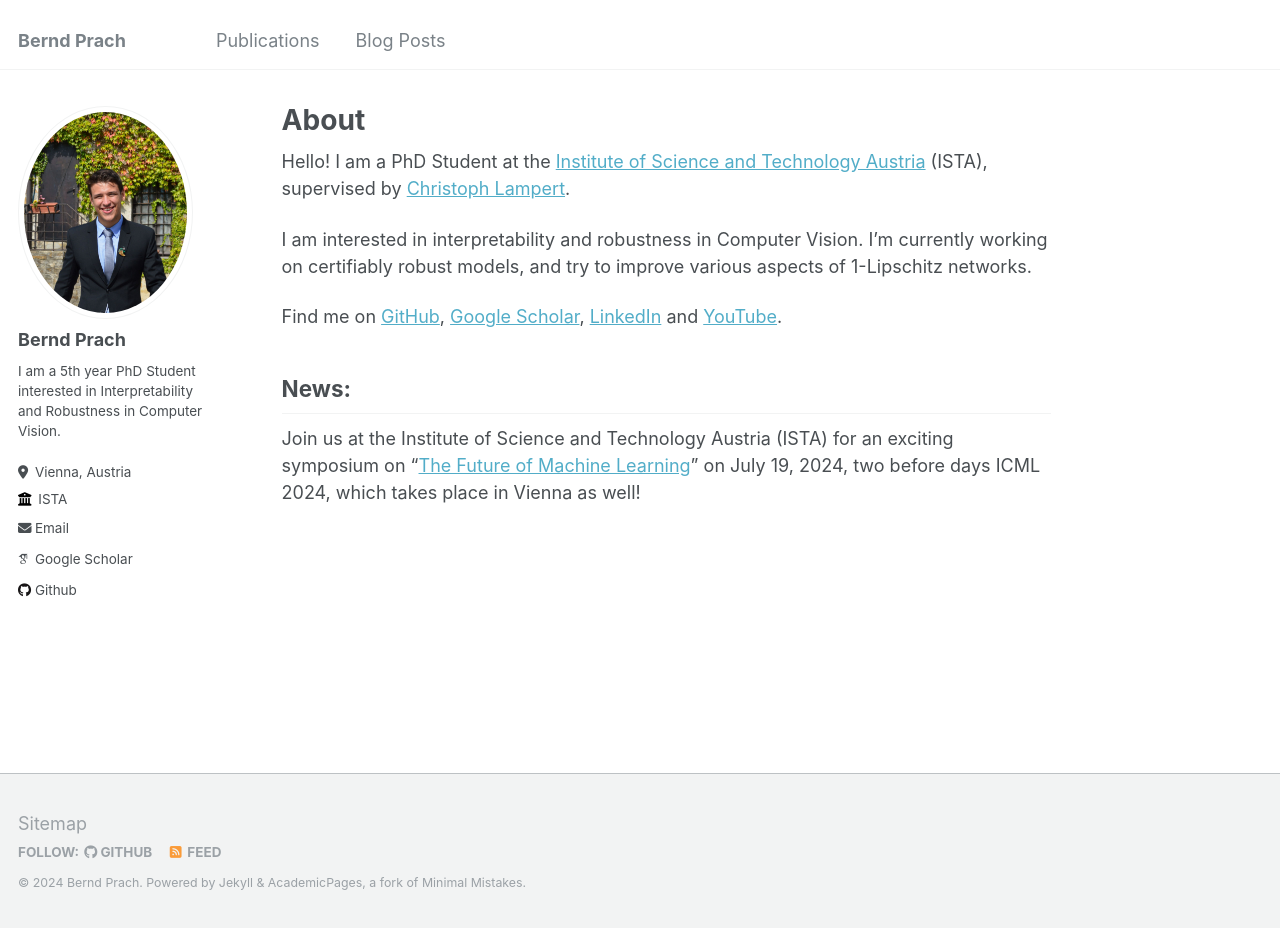
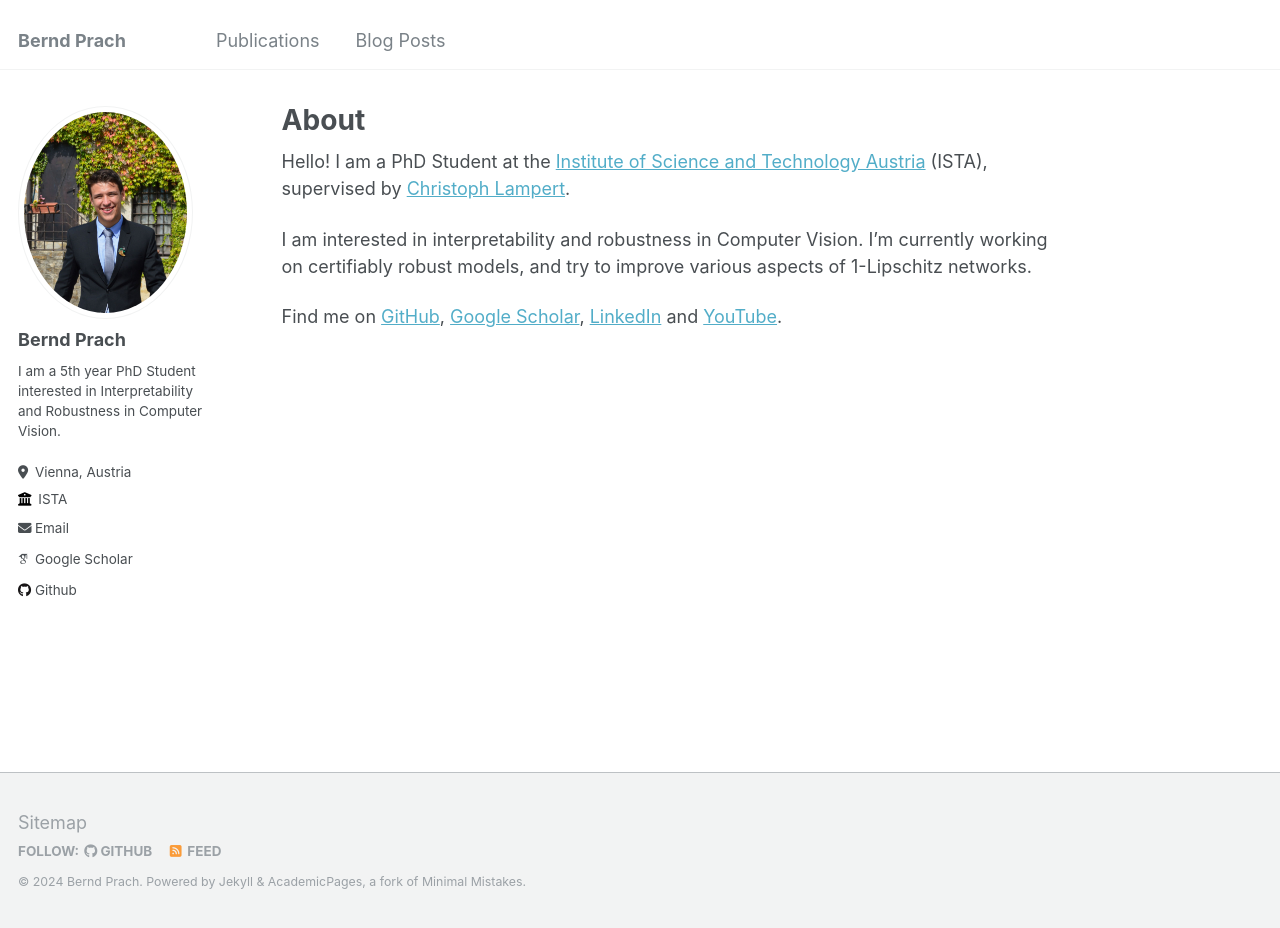
Before and after one commit to berndprach/berndprach.github.io, a Jekyll site: the page built from _pages/about.md, in a window 1280 px wide and 928 px high. Built offline with Jekyll 4.4.1, drawn with Linux system fonts in a browser that asks for light colours; some web fonts are replaced.

Commit message:
Update about.md

```diff
--- a/_pages/about.md
+++ b/_pages/about.md
@@ -19,9 +19,3 @@ Find me on
 [Google Scholar](https://scholar.google.com/citations?user=m5ZzcLEAAAAJ),
 [LinkedIn](https://www.linkedin.com/in/bernd-prach) and
 [YouTube](http://www.youtube.com/@berndprach).
-
-
-## News:
-Join us at the Institute of Science and Technology Austria (ISTA) for an exciting symposium on
-"[The Future of Machine Learning](https://sites.google.com/view/future-of-ml-ista)"
-on July 19, 2024, two before days ICML 2024, which takes place in Vienna as well!
```
